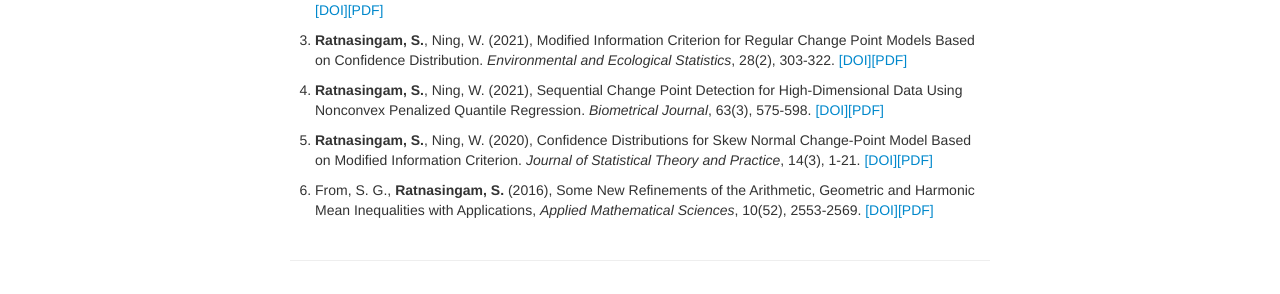
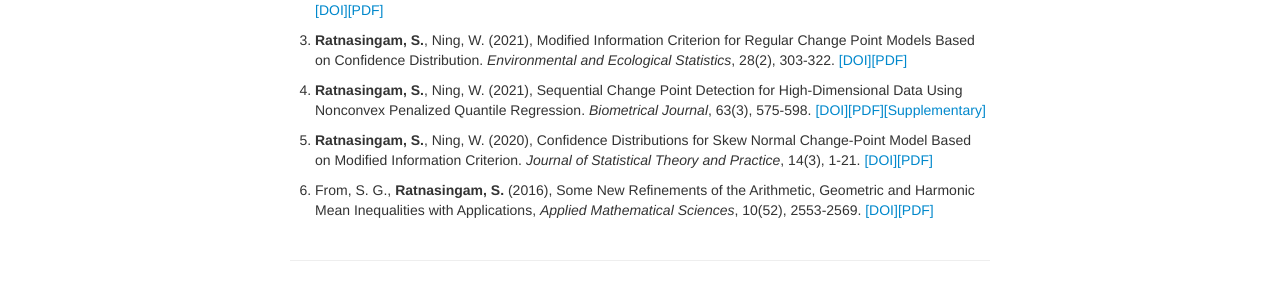
Before and after one commit to suthakaranr/suthakaranr.github.io, a Jekyll site: the page built from pages/Research.md, in a window 1280 px wide. Shown: the part 492-786 px from the top of the page. Built offline with Jekyll 4.4.1, drawn with Linux system fonts in a browser that asks for light colours.

Commit message:
Update Research.md

```diff
--- a/pages/Research.md
+++ b/pages/Research.md
@@ -26,7 +26,7 @@ I am happy to advise undergraduate and graduate students. If you are interested
 3.  **Ratnasingam, S.**, Ning, W. (2021), Modified Information Criterion for Regular Change Point Models Based on Confidence Distribution. *Environmental and Ecological Statistics*, 28(2), 303-322. <a style="text-decoration:none" href="https://doi.org/10.1007/s10651-021-00485-5" target="_blank" rel="noopener noreferrer">[DOI]</a><a style="text-decoration:none" href="../assets/2021SWEES.pdf" target="_blank" rel="noopener noreferrer">[PDF]</a>
 
 
-4. **Ratnasingam, S.**, Ning, W. (2021), Sequential Change Point Detection for High-Dimensional Data Using Nonconvex Penalized Quantile Regression. *Biometrical Journal*, 63(3), 575-598. <a style="text-decoration:none" href="https://doi.org/10.1002/bimj.202000078" target="_blank" rel="noopener noreferrer">[DOI]</a><a style="text-decoration:none" href="../assets/2020SWBJ.pdf" target="_blank" rel="noopener noreferrer">[PDF]</a>
+4. **Ratnasingam, S.**, Ning, W. (2021), Sequential Change Point Detection for High-Dimensional Data Using Nonconvex Penalized Quantile Regression. *Biometrical Journal*, 63(3), 575-598. <a style="text-decoration:none" href="https://doi.org/10.1002/bimj.202000078" target="_blank" rel="noopener noreferrer">[DOI]</a><a style="text-decoration:none" href="../assets/2020SWBJ.pdf" target="_blank" rel="noopener noreferrer">[PDF]</a><a style="text-decoration:none" href="https://onlinelibrary.wiley.com/action/downloadSupplement?doi=10.1002%2Fbimj.202000078&file=bimj2203-sup-0002-SuppMat.pdf" target="_blank" rel="noopener noreferrer">[Supplementary]</a>
 
 
 5. **Ratnasingam, S.**, Ning, W. (2020), Confidence Distributions for Skew Normal Change-Point Model Based on Modified Information Criterion. *Journal of Statistical Theory and Practice*, 14(3), 1-21. <a style="text-decoration:none" href="https://doi.org/10.1007/s42519-020-00108-5" target="_blank" rel="noopener noreferrer">[DOI]</a><a style="text-decoration:none" href="../assets/2020SWJSPT.pdf" target="_blank" rel="noopener noreferrer">[PDF]</a>
```
